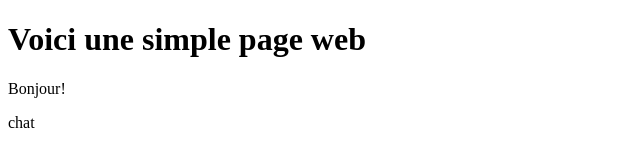
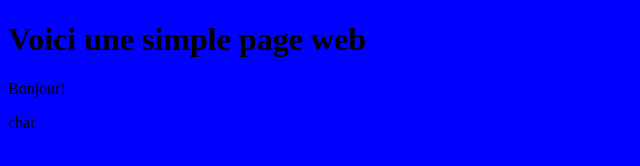
Before and after one commit to amirouche11/d73-labo-git-02, a plain HTML site: page index.html in a window 1280 px wide. Shown: the whole page, without its empty margins (0-640 px from the left). Drawn offline with Linux system fonts and the light colour scheme.

Commit message:
initial commit

```diff
--- /dev/null
+++ b/index.css
@@ -0,0 +1,3 @@
+body{
+background-color:blue;
+}
--- a/index.html
+++ b/index.html
@@ -1,5 +1,8 @@
 <!DOCTYPE html>
 <html>
+    <head>
+       <link href="index.css" rel="stylesheet" type="text/css" />
+    </head>
 	<body>
 
 	<h1>Voici une simple page web</h1>
```
